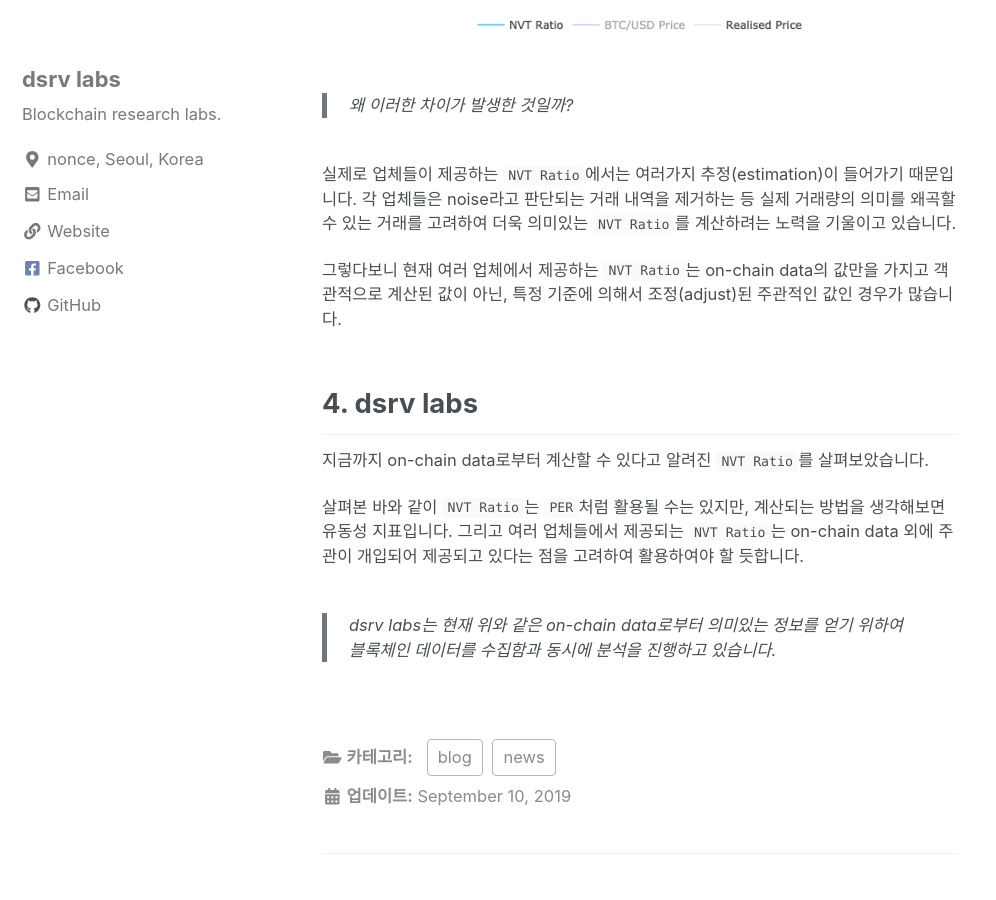
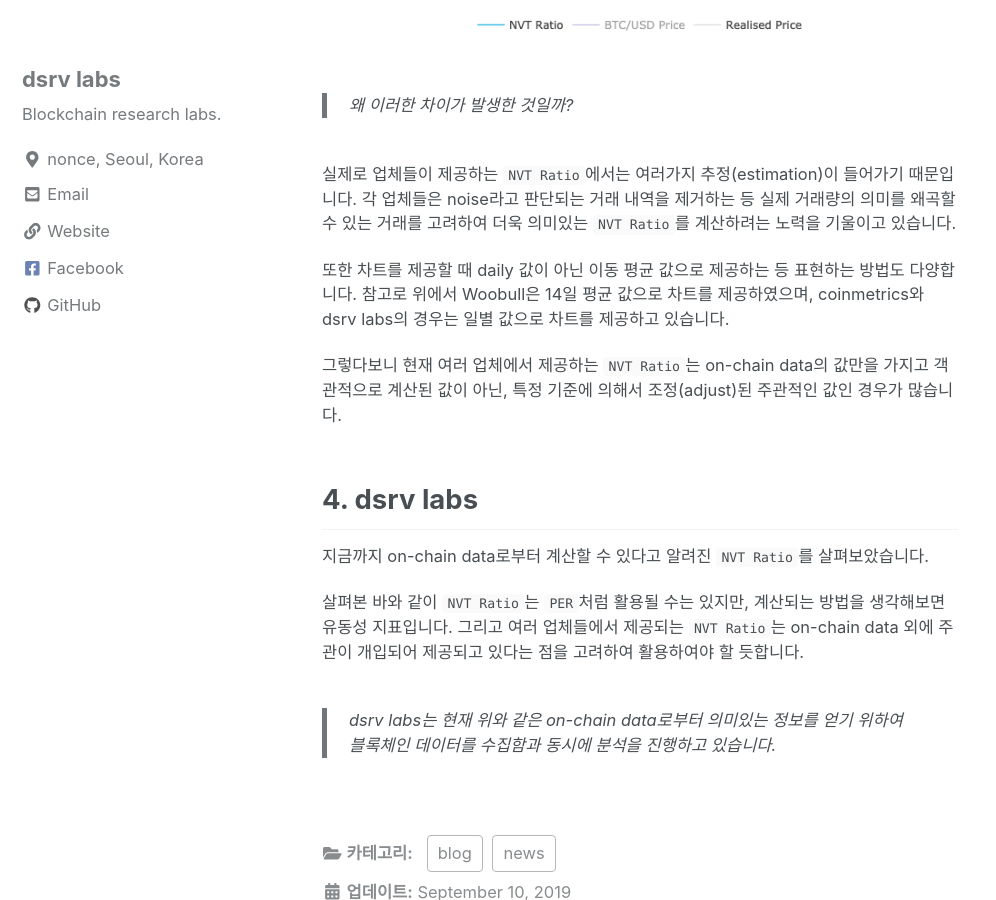
Before and after one commit to dsrvlabs/dsrvlabs.github.io, a Jekyll site: the page built from _posts/2019-09-10-looking_into_bitcoin_onchaindata.md, in a window 1280 px wide and 900 px high, scrolled down 4238 px. Shown: the whole window, without its empty margins (0-996 px from the left). Built offline with Jekyll 4.4.1, drawn with Linux system fonts in a browser that asks for light colours; cached includes are drawn as plain includes; nearby versions of some CDN libraries; comment, search, counter and statistics services are not loaded.

Commit message:
Update 2019-09-10-looking_into_bitcoin_onchaindata.md
Update 2019-09-10-looking_into_bitcoin_onchaindata.md

Signed-off-by: Hyung-Kyu Choi <hyungkyu.choi@gmail.com>

```diff
--- a/_posts/2019-09-10-looking_into_bitcoin_onchaindata.md
+++ b/_posts/2019-09-10-looking_into_bitcoin_onchaindata.md
@@ -88,6 +88,8 @@
 실제로 업체들이 제공하는 `NVT Ratio`에서는 여러가지 추정(estimation)이 들어가기 때문입니다.
 각 업체들은 noise라고 판단되는 거래 내역을 제거하는 등 실제 거래량의 의미를 왜곡할 수 있는 거래를 고려하여 더욱 의미있는 `NVT Ratio`를 계산하려는 노력을 기울이고 있습니다.
 
+또한 차트를 제공할 때 daily 값이 아닌 이동 평균 값으로 제공하는 등 표현하는 방법도 다양합니다. 참고로 위에서 Woobull은 14일 평균 값으로 차트를 제공하였으며, coinmetrics와 dsrv labs의 경우는 일별 값으로 차트를 제공하고 있습니다.
+
 그렇다보니 현재 여러 업체에서 제공하는 `NVT Ratio`는 on-chain data의 값만을 가지고 객관적으로 계산된 값이 아닌, 특정 기준에 의해서 조정(adjust)된 주관적인 값인 경우가 많습니다.
 
 ## 4. dsrv labs
```
